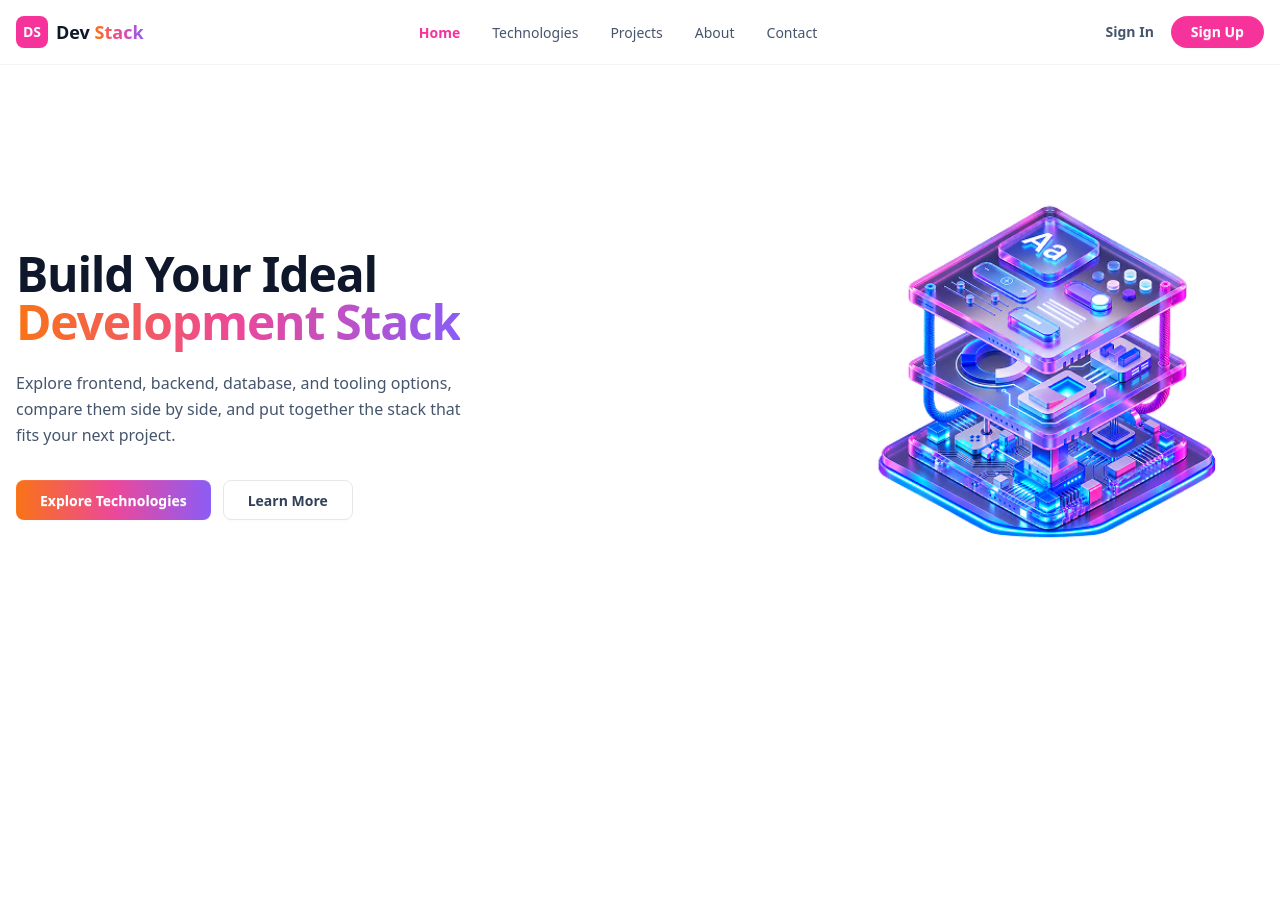
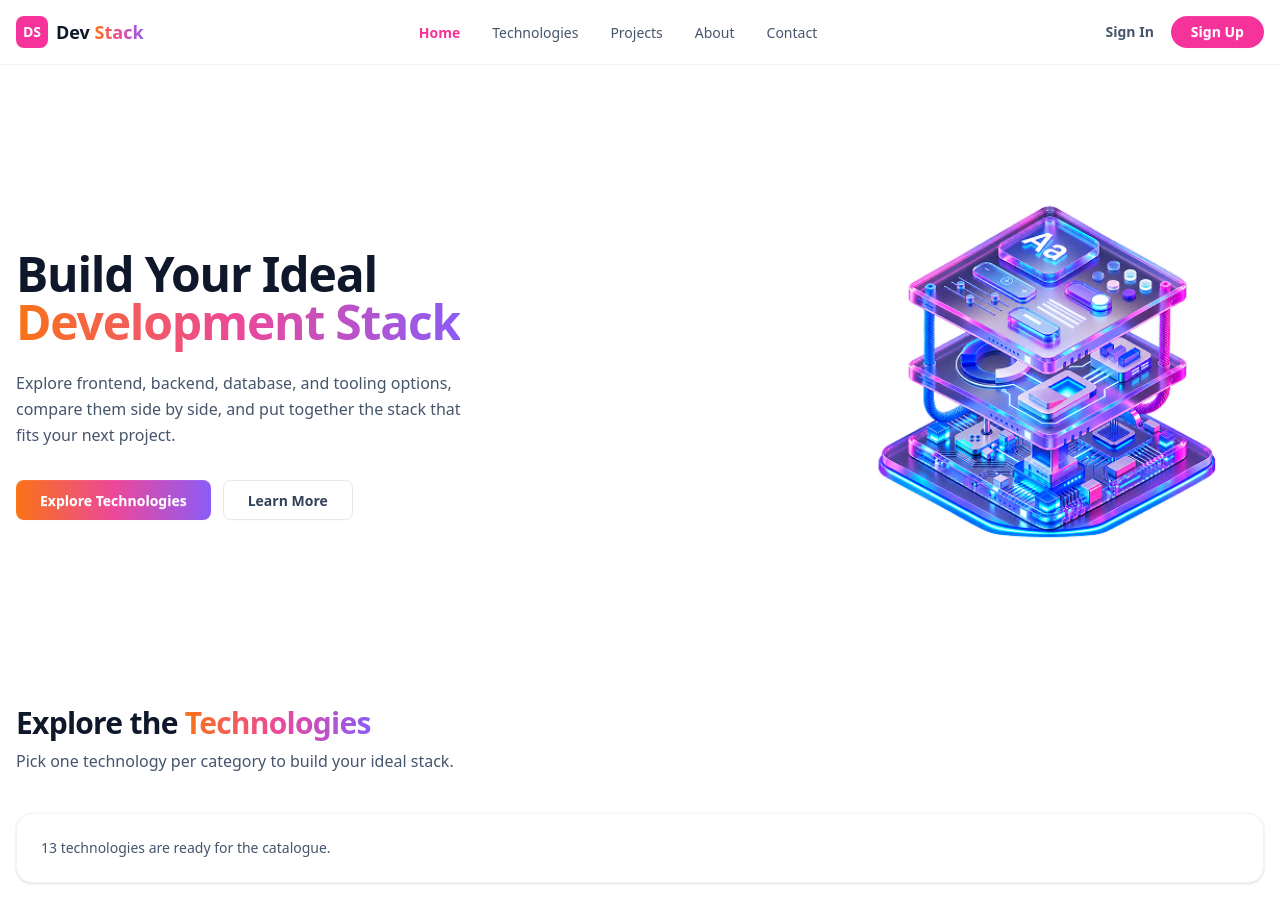
Before and after one commit to arafatshuvo07/v14-a05-devstack, a React (Vite) app: page / in a window 1280 px wide. Shown: the top 922 px of the page. Before the commit the page ends 800 px from the top, so only its background shows below. Built offline with nearby package versions, Linux system fonts and the light colour scheme.

Commit message:
feat: add technology catalogue foundation

```diff
--- a/src/App.tsx
+++ b/src/App.tsx
@@ -1,11 +1,13 @@
 import Navbar from './components/Navbar'
 import Hero from './components/Hero'
+import Technologies from './components/Technologies'
 
 function App() {
   return (
     <div className="min-h-screen bg-white">
       <Navbar />
       <Hero />
+      <Technologies />
     </div>
   )
 }
--- /dev/null
+++ b/src/components/Technologies.tsx
@@ -0,0 +1,42 @@
+import { useEffect, useState } from 'react'
+import type { ITech } from '../types/tech'
+
+function Technologies() {
+  const [technologies, setTechnologies] = useState<ITech[]>([])
+  const [loading, setLoading] = useState(true)
+
+  useEffect(() => {
+    fetch('/technologies.json')
+      .then((res) => res.json())
+      .then((data: ITech[]) => {
+        setTechnologies(data)
+        setLoading(false)
+      })
+  }, [])
+
+  return (
+    <section id="technologies" className="mx-auto max-w-7xl px-4 pb-20">
+      <h2 className="text-3xl font-extrabold tracking-tight text-slate-900">
+        Explore the <span className="text-gradient">Technologies</span>
+      </h2>
+      <p className="mt-2 text-slate-600">
+        Pick one technology per category to build your ideal stack.
+      </p>
+
+      {loading ? (
+        <div className="flex flex-col items-center py-24">
+          <span className="loading loading-spinner loading-lg text-pink-500"></span>
+          <p className="mt-4 text-sm text-slate-500">Loading technologies...</p>
+        </div>
+      ) : (
+        <div className="mt-10 rounded-2xl border border-gray-100 bg-white p-6 shadow-sm">
+          <p className="text-sm text-slate-600">
+            {technologies.length} technologies are ready for the catalogue.
+          </p>
+        </div>
+      )}
+    </section>
+  )
+}
+
+export default Technologies
--- /dev/null
+++ b/src/types/tech.ts
@@ -0,0 +1,10 @@
+export interface ITech {
+  id: string
+  name: string
+  category: string
+  description: string
+  icon: string
+  rating: number
+  difficulty: string
+  badge: string
+}
```
